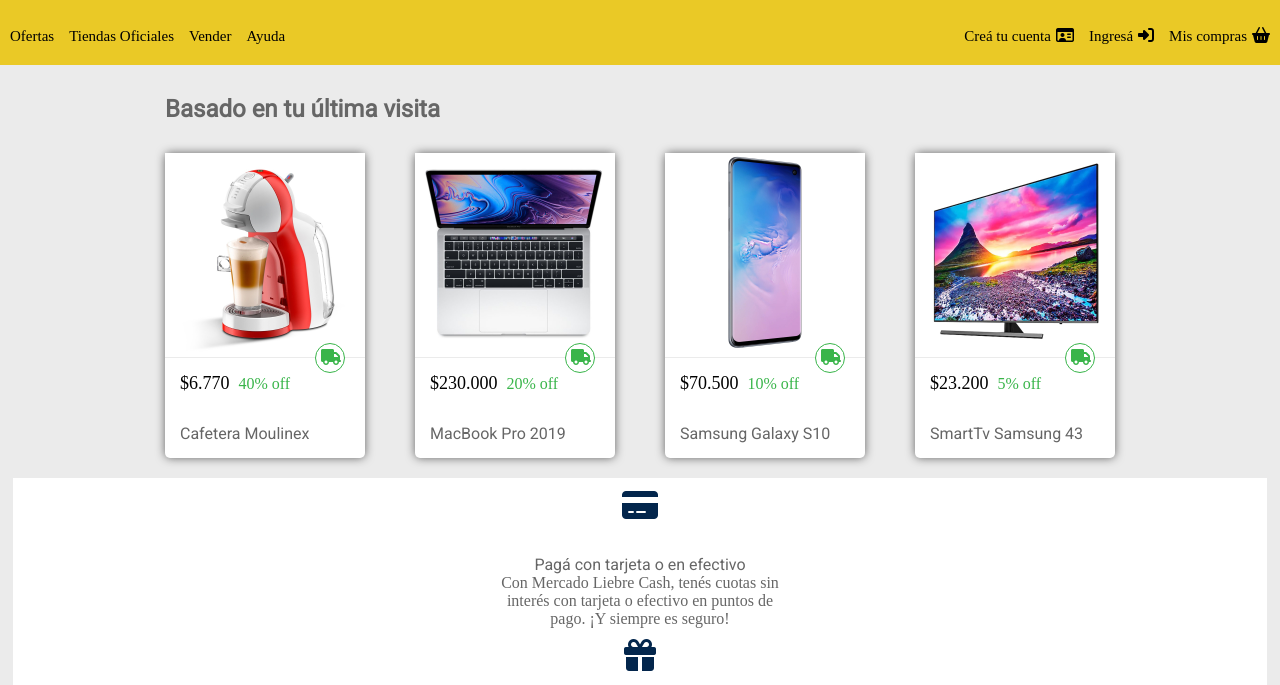
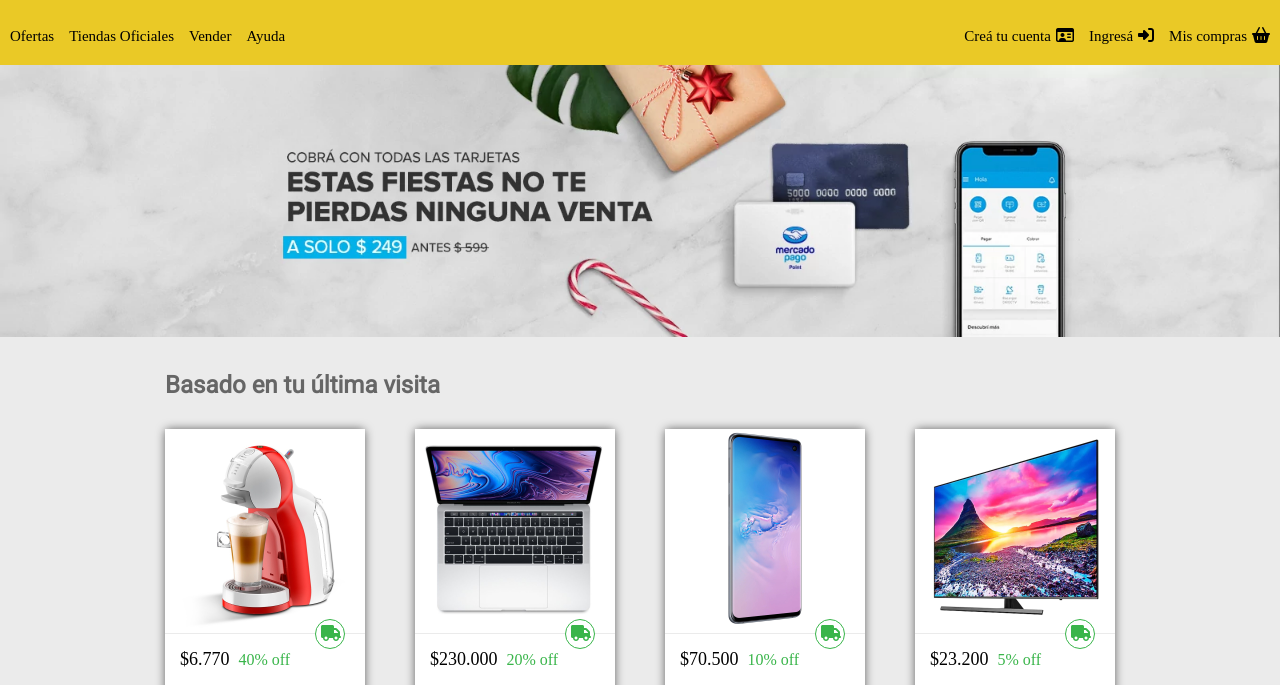
Before and after one commit to fabiCoseglia/proyectoMercadoLiebre, a website: page views/index.html in a window 1280 px wide. Shown: the part 115-800 px from the top of the page. Drawn offline with Linux system fonts and the light colour scheme.

Commit message:
agrego banner

```diff
--- a/public/css/index.css
+++ b/public/css/index.css
@@ -105,7 +105,14 @@
     flex-direction: column;
     align-items: center;
     justify-content: center;
-    width: 90%;
+    width: 100%;
+}
+
+.index__main section article img {
+    width: 200px;
+}
+.index__main__banner{
+    width: 100%;
 }
 
 .main__section--ofertas article,
@@ -163,9 +170,7 @@
 }
 
 
-.index__main img{
-    width: 200px;
-}
+
 
 
 
--- a/views/index.html
+++ b/views/index.html
@@ -43,6 +43,9 @@
     </header>
 
     <main class="index__main">
+        <div >
+            <img class="index__main__banner" src="/img/img-home-banner.jpg" alt="">
+        </div>
         <section class="main__section--ofertas sectionOfertas">
             <h3>Ofertas</h3>
             <article>
```
